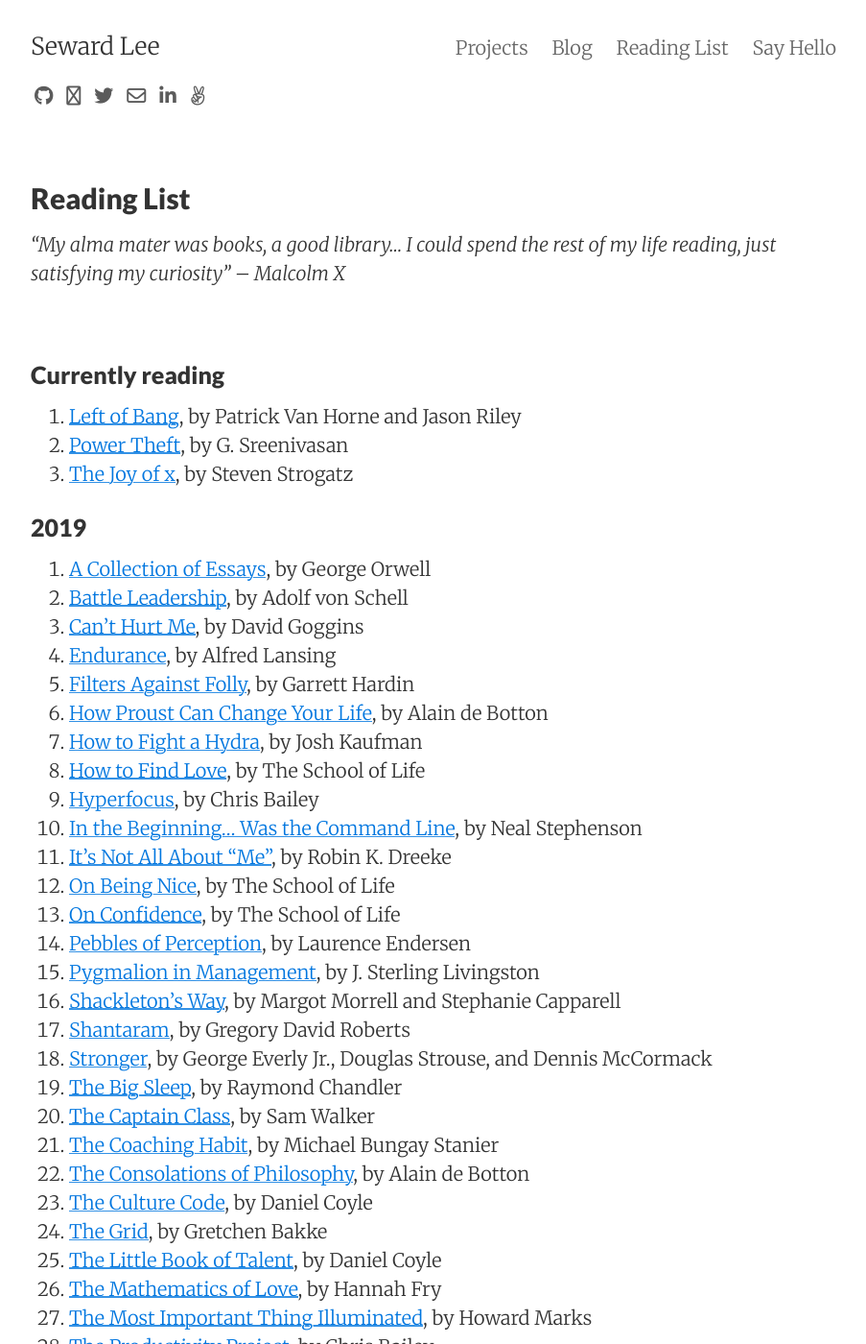
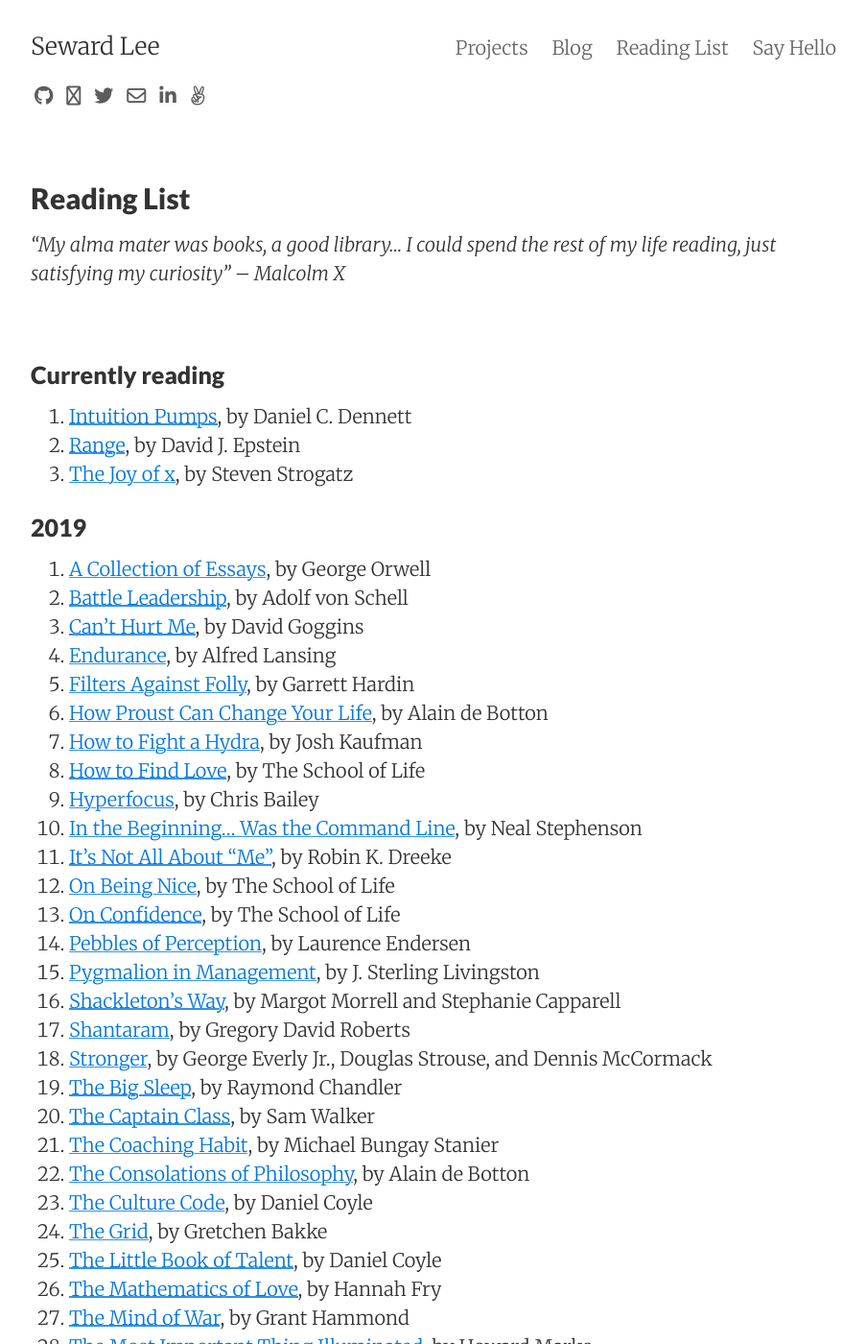
Before and after one commit to sewardlee337/sewardlee337.github.io, a Jekyll site: the page built from readinglist.md, in a window 1280 px wide and 1400 px high. Shown: the whole window at 96% size, without its empty margins (188-1091 px from the left). Built offline with Jekyll 4.4.1, drawn with Linux system fonts in a browser that asks for light colours; nearby versions of some CDN libraries.

Commit message:
Update reading list

```diff
--- a/readinglist.md
+++ b/readinglist.md
@@ -12,8 +12,8 @@
 
 ### Currently reading
 
-1. [Left of Bang](https://amzn.to/2DwPivq), by Patrick Van Horne and Jason Riley
-1. [Power Theft](https://amzn.to/2H1COx3), by G. Sreenivasan
+1. [Intuition Pumps](https://amzn.to/2I7s9mc), by Daniel C. Dennett
+1. [Range](https://amzn.to/2Zmgk1a), by David J. Epstein
 1. [The Joy of x](https://amzn.to/2HpxEw0), by Steven Strogatz
 
 
@@ -45,6 +45,7 @@
 1. [The Grid](https://amzn.to/2SJRtFN), by Gretchen Bakke
 1. [The Little Book of Talent](https://amzn.to/2WnNLiB), by Daniel Coyle
 1. [The Mathematics of Love](https://amzn.to/2EIUoEH), by Hannah Fry
+1. [The Mind of War](https://amzn.to/31o6dL8), by Grant Hammond
 1. [The Most Important Thing Illuminated](https://amzn.to/2Gi6RCu), by Howard Marks
 1. [The Productivity Project](https://amzn.to/2XLKOZA), by Chris Bailey
 1. [The Talent Code](https://amzn.to/2ItbNFC), by Daniel Coyle
```
